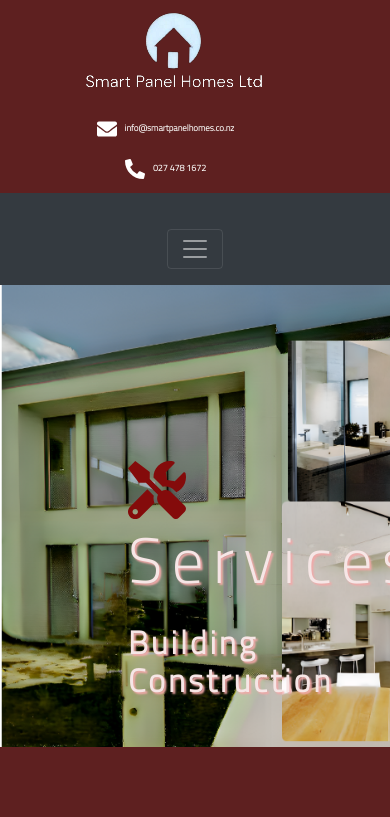
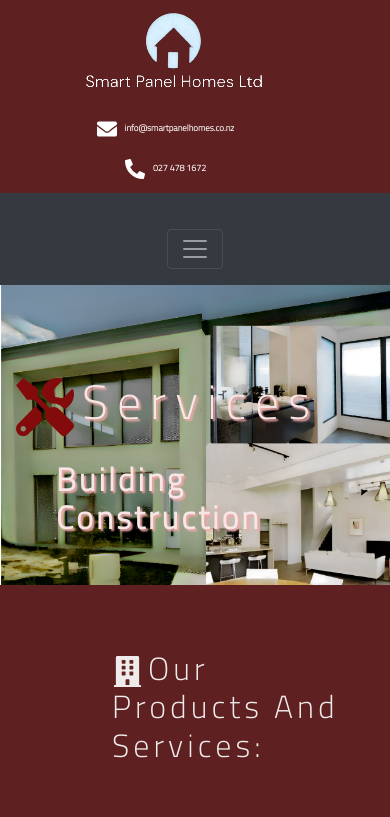
Before and after one commit to sue-raisianzadeh/smart-panel, a React (Vite) app: page /Services in a window 390 px wide. Shown: the top 817 px of the page. Built offline with nearby package versions, Linux system fonts and the light colour scheme; some icons are missing.

Commit message:
responsive

```diff
--- a/client/main.css
+++ b/client/main.css
@@ -1577,7 +1577,21 @@ height: 2rem;
 }
 
   /* Services */
-
+  @media screen and (max-width: 900px) {
+    .h1serv {
+      padding-top: 14rem !important;
+      font-size: 3rem !important;
+      padding-left: 3,5rem !important;
+
+    }
+
+    .h3serv {
+      font-size: 1.3rem;
+      padding-left: 3.5rem !important;
+      padding-bottom: 2rem;
+    }
+
+  }
 /* Styles for tablets and smaller devices */
  @media screen and (max-width: 768px) {
 
@@ -1587,13 +1601,15 @@ height: 2rem;
   }
 
   .h1serv {
-    padding-top: 5rem;
+    padding-top: 18rem !important;
     font-size: 2.2rem;
+    padding-left: 1rem !important;
+
   }
 
   .h3serv {
     font-size: 1.3rem;
-    padding-left: 2rem;
+    padding-left: 1rem;
     padding-bottom: 2rem;
   }
 
@@ -1613,8 +1629,6 @@ height: 2rem;
    {
     width: 100%;
     margin: 0.5rem 0;
-    border-radius: 1rem;
-    box-shadow: none;
   }
 
   .pserve-section, .pserve-section2, .pserve-section5-6 {
@@ -1622,38 +1636,49 @@ height: 2rem;
     padding-left: 1rem;
     padding-right: 1rem;
   }
-}
-@media screen and (max-width: 500px) {
+  .pserve-section5-6 {
+    padding: 2rem !important;
+   }
+}
+@media screen and (max-width: 508px) {
   .h1serv {
-    padding-top: 4.2rem;
+    padding-top: 5.5rem !important;
     font-size: 1.75rem;
+    padding-left: 3rem;
+
   }
 
   .h3serv {
     font-size: 1.2rem;
-    padding-left: 2rem;
+    padding-left: 3rem;
     padding-bottom: 2rem;
   }
+  .pserve-section5-6 {
+    padding: 2rem !important;
+   }
 
 }
 /* Styles for mobile phones */
  @media screen and (max-width: 480px) {
   .h1serv {
-    font-size: 1.5rem;
-    padding-top: 3.75rem;
-    padding-left: 2rem;
+    font-size: 1.55rem;
+    padding-top: 4.75rem;
+    padding-left: 2.2rem;
   }
 
   .h3serv {
-    font-size: 1rem;
+    font-size: 1.1rem;
     padding-bottom: 1.75rem;
-    padding-left: 2rem;
+    padding-left: 2.2rem;
 
   }
 
   .h2services, .h3services, .pbanner,
   .pserve-section, .pserve-section2, .pserve-section5-6 {
     font-size: 0.9rem;
+  }
+  .pserve-section5-6 {
+   padding: 2rem !important;
   }
 }
 /* servicepage style */
@@ -1665,7 +1690,7 @@ height: 2rem;
   }
 .bannerservices {
     display: grid;
-    grid-template-columns: repeat( auto-fit, minmax(350px, 1fr) );
+    grid-template-columns: repeat( auto-fit, minmax(250px, 1fr) );
     font-family: 'Cairo', 'Montserrat', 'Arial, Helvetica, sans-serif';
     color: rgb(21, 20, 20);
     padding-top: 0px;
```
Also changed, not shown: 2 other files (tests, documents, lock files or other folders).
